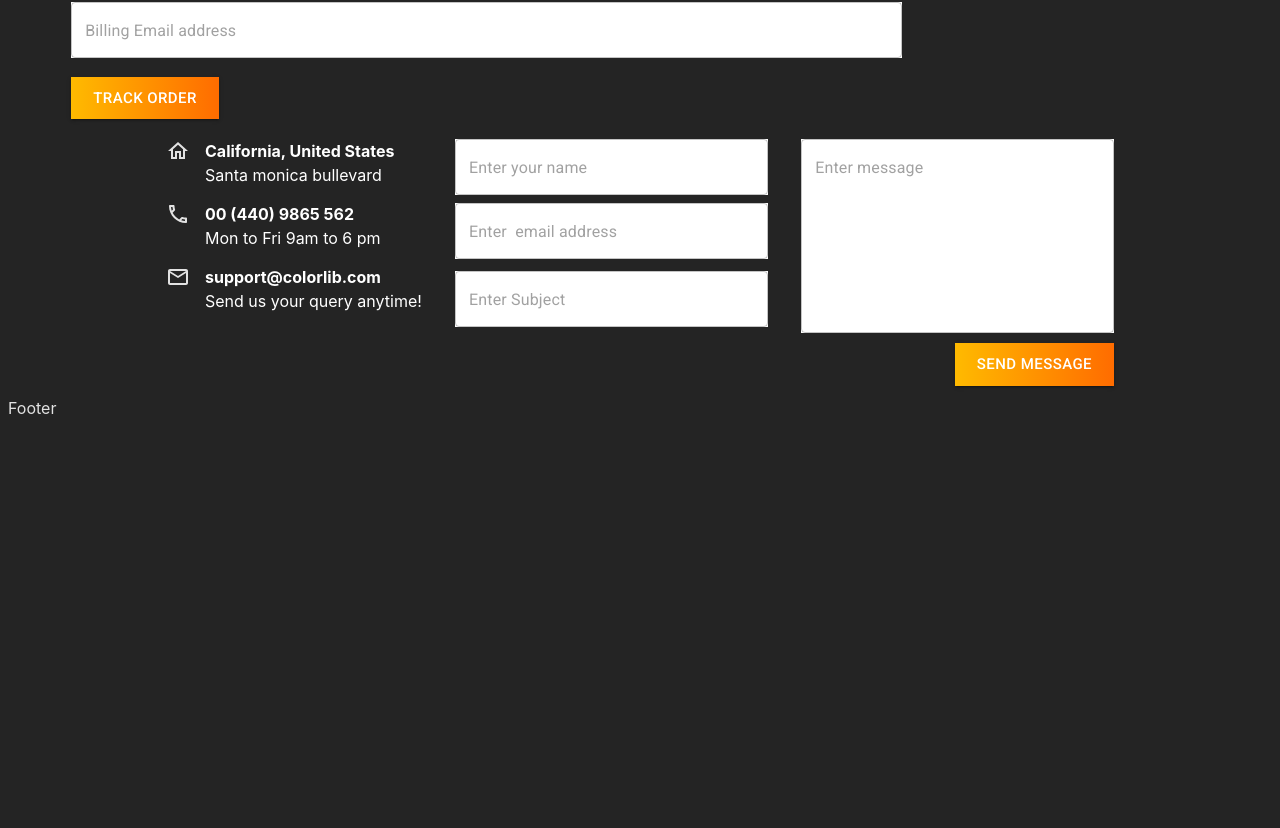
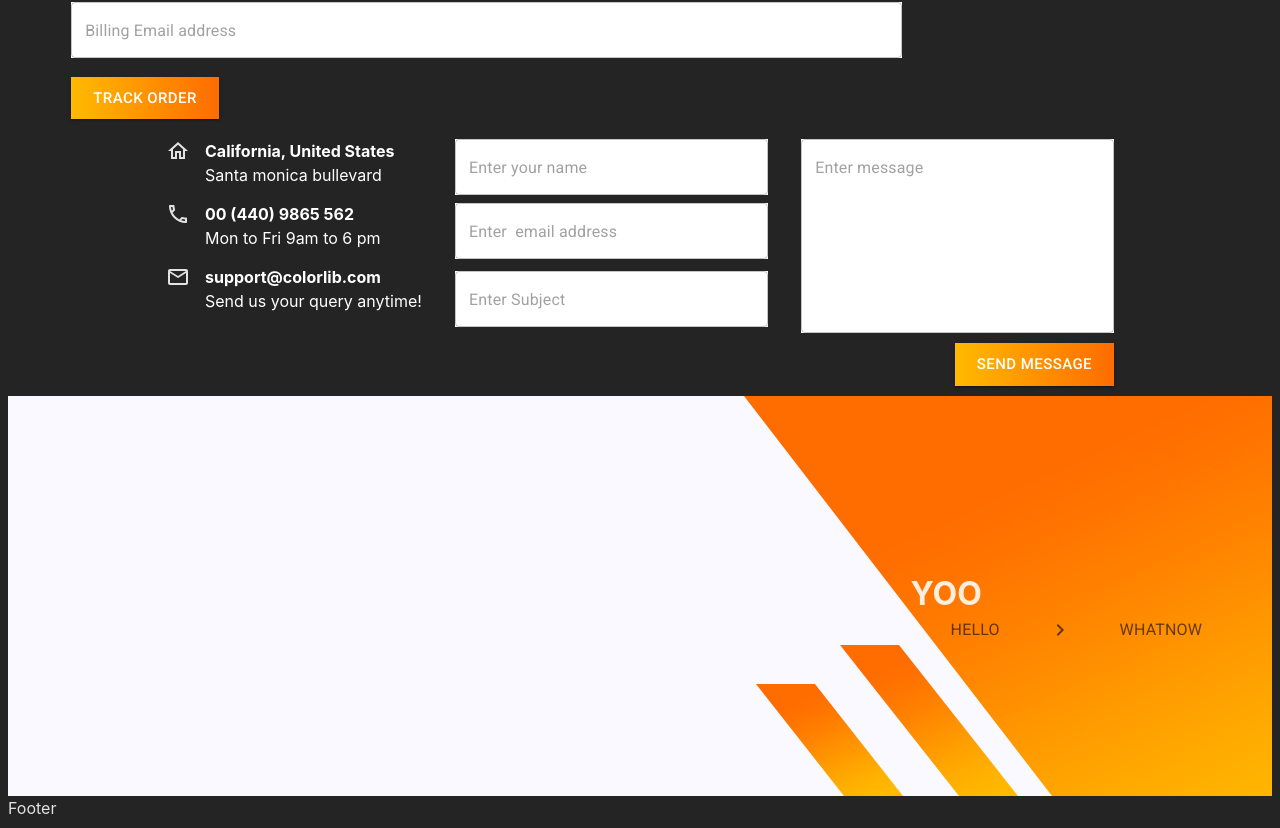
Before and after one commit to BridgetKas/ShoeStore, a React (Vite) app: page / in a window 1280 px wide. Shown: the part 1038-1866 px from the top of the page. Before the commit the page ends 1466 px from the top, so only its background shows below. Built offline with nearby package versions, Linux system fonts and the light colour scheme.

Commit message:
Added Header  component

```diff
--- /dev/null
+++ b/src/components/common/header.jsx
@@ -0,0 +1,19 @@
+import Typography from '@mui/material/Typography';
+import Breadcrumbs from '@mui/material/Breadcrumbs';
+import styles from './header.module.css'
+
+function HeaderComp({firstpage,nextpage,separator, title}) {
+  return (
+    <div className={styles.mainContainer}>
+      <div>
+        <h1 className={styles.pageTitle}>{title}</h1>
+      </div>
+      <Breadcrumbs separator={separator}>
+        <Typography>{firstpage}</Typography>
+        <Typography>{nextpage}</Typography>
+      </Breadcrumbs>
+    </div>
+  )
+}
+
+export default HeaderComp
--- /dev/null
+++ b/src/components/common/header.module.css
@@ -0,0 +1,17 @@
+.mainContainer {
+    display:flex;
+    flex-direction: column;
+    align-items:last baseline;
+    justify-content:center;
+    padding-right:30px;
+    background:url("../../assets/common-banner.jpg");
+    height:400px;
+}
+
+.pageTitle {
+    margin-bottom:0;
+}
+
+.MuiBreadcrumbs-li {
+    padding:0;
+}
--- a/src/pages/home/HomePage.jsx
+++ b/src/pages/home/HomePage.jsx
@@ -7,6 +7,8 @@ import AddIcon from '@mui/icons-material/Add';
 import LogInPage from "../LogInPage/LogPage";
 import TrackingPage from "../trackingPage/trackingPage";
 import Contact from "../Contact/contact";
+import HeaderComp from "../../components/common/header";
+import NavigateNextOutlinedIcon from '@mui/icons-material/NavigateNextOutlined';
 
 function HomePage() {
   return (
@@ -30,6 +32,7 @@ function HomePage() {
       <LogInPage/>
       <TrackingPage/>
       <Contact/>
+      <HeaderComp firstpage="HELLO" nextpage="WHATNOW" separator={<NavigateNextOutlinedIcon />} title="YOO"/>
     </div>
   )
 }
```
Also changed, not shown: src/assets/common-banner.jpg (added).
